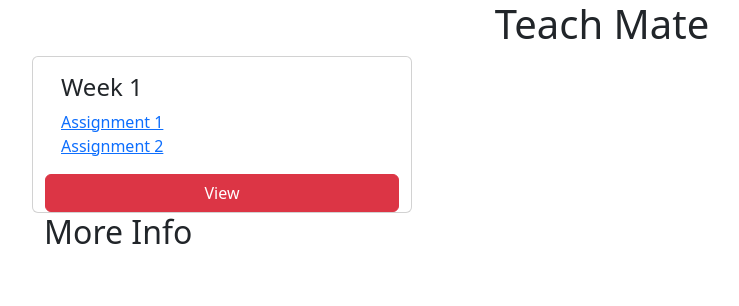
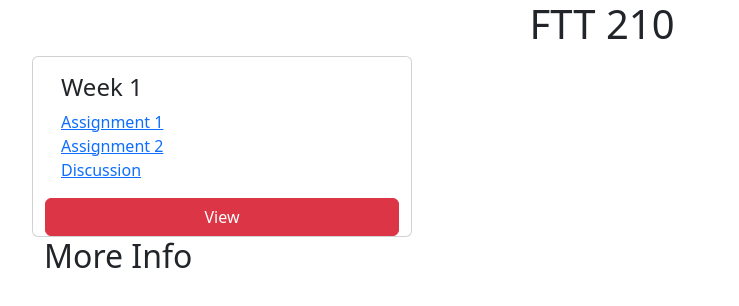
Before and after one commit to MariaRagone/Proff, a plain HTML site: page index.html in a window 1280 px wide. Both pictures are taken after a click on the button "View". Shown: the whole page, without its empty margins (38-777 px from the left). Drawn offline with nearby package versions, Linux system fonts and the light colour scheme.

Commit message:
program can show discussion comments and discussion link

```diff
--- a/index.html
+++ b/index.html
@@ -14,7 +14,7 @@
 <body>
     <div class="container">
         <div class="row">
-            <h1 class="text-center">Teach Mate</h1>
+            <h1 class="text-center">FTT 210</h1>
         </div>
         <div class="row">
             <div class="card col-4 p-10">
@@ -22,8 +22,9 @@
                     <h4>Week 1</h4>
                     <div id="assignment1"></div>
                     <div id="assignment2"></div>
+                    <div id="assignment3"></div> <!-- Added assignment 3 -->
                 </div>
-                <button onclick="ShowWeek('Week 1', 'Assignment 1', 'Assignment 2', 'Discussion')" class="btn btn-danger">View</button>
+                <button onclick="ShowWeek('Week 1', 'Assignment 1', 'Assignment 2', 'Assignment 3', 'Discussion')" class="btn btn-danger">View</button>
             </div>
         </div>
         <div class="row">
--- a/script.js
+++ b/script.js
@@ -15,19 +15,21 @@ function ShowAssignment(title, content) {
         </div>`;
 }
 
-function ShowWeek(_weekNumber, _assignment1, _assignment2) {
+function ShowWeek(_weekNumber, _assignment1, _assignment2, _assignment3, _discussion) {
     let week = {
         WeekNumber: _weekNumber,
         Assignment1: _assignment1,
         Assignment2: _assignment2,
+        Assignment3: _assignment3,
+        Discussion: _discussion,
     };
 
     let assignment1Node = document.querySelector("#assignment1");
     let assignment2Node = document.querySelector("#assignment2");
+    let assignment3Node = document.querySelector("#assignment3");
     let discussionNode = document.querySelector("#discussion");
 
-  assignment1Node.innerHTML = `<a href="#" onclick="ShowAssignment('Assignment 1',
-        'Hi Corey, \
+    assignment1Node.innerHTML = `<a href="#" onclick="ShowAssignment('Assignment 1', 'Hi Corey, \
         You made some great points about how the firearm will be used. Safety is also a huge importance, so you could also consider a strong stock and recoil pad \
         to absorb the recoil keeping it safer for the user and avoiding damage to the gun. \
         All of the factors are indeed necessary to design the stock in order to maximize the comfort and usability of the shooter. \
@@ -49,6 +51,8 @@ function ShowWeek(_weekNumber, _assignment1, _assignment2) {
         )">${week.Assignment1}</a>`;
 
     assignment2Node.innerHTML = `<a href="#" onclick="ShowAssignment('Assignment 2', 'This is the content for Assignment 2')">${week.Assignment2}</a>`;
+
+    assignment3Node.innerHTML = `<a href="#" onclick="ShowAssignment('Week 2 Discussion Comments', 'This is the content for the discussion comments')">${week.Discussion}</a>`;
 }
 
 function ShowAssignment(title, content) {
```
Lines whose indentation alone changed are shown as unchanged.
